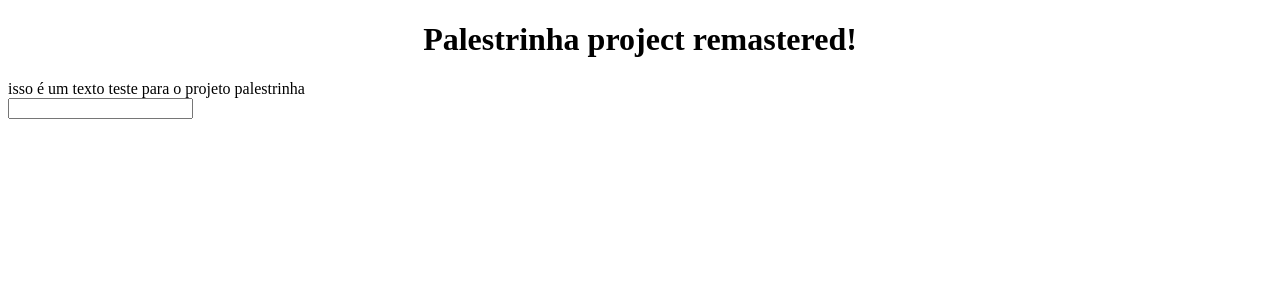
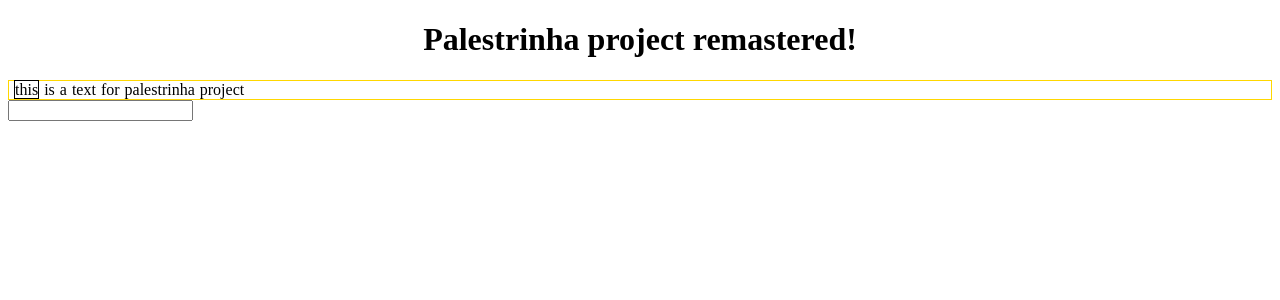
Before and after one commit to MatheusTurra/TypeHero, an Angular app: page / in a window 1280 px wide. Shown: the top 300 px of the page. Built offline with nearby package versions, Linux system fonts and the light colour scheme.

Commit message:
Base spell checking logic done

```diff
--- a/src/app/components/spell-checker/spell-checker.component.css
+++ b/src/app/components/spell-checker/spell-checker.component.css
@@ -0,0 +1,16 @@
+#text-container {
+    border: 1px solid gold;
+}
+.text-word {
+    /* border: 1px solid red; */
+    margin-left: 5px;
+    display: inline-block;
+}
+
+.current {
+    border: 1px solid black;
+}
+
+.correct {
+    color: green;
+}
--- a/src/app/components/spell-checker/spell-checker.component.html
+++ b/src/app/components/spell-checker/spell-checker.component.html
@@ -1,6 +1,17 @@
-{{text}}
+<!-- <div [ngClass]="{'css-class-1':varA === varB, 'css-class-2': varA !== varB}"> -->
+
+<div id="text-container">
+    <span class="text-word" *ngFor="let word of splittedText; let i = index">
+        <span #testWord [ngClass]="correct" [ngClass]="{'current': i === phraseIndex}">
+            {{splittedText[i]}}
+        </span>
+    </span>
+</div>
 
 <form [formGroup]="inputData">
-    {{inputData.value.inputText}}
-    <input formControlName="inputText" type="text" name="inputText" (keyup)="testeTexto(inputData.value.inputText)">
+    <input formControlName="inputText"
+        #spellCheckerInput
+        type="text"
+        name="inputText"
+        (keyup)="testeTexto(inputData.value.inputText, $event.key)">
 </form>
--- a/src/app/components/spell-checker/spell-checker.component.ts
+++ b/src/app/components/spell-checker/spell-checker.component.ts
@@ -1,4 +1,4 @@
-import { Component, OnInit } from '@angular/core';
+import { Component, OnInit, QueryList, ViewChild, ViewChildren } from '@angular/core';
 import { FormBuilder, FormGroup } from '@angular/forms';
 
 @Component({
@@ -6,26 +6,43 @@ import { FormBuilder, FormGroup } from '@angular/forms';
   templateUrl: './spell-checker.component.html',
   styleUrls: ['./spell-checker.component.css']
 })
+
 export class SpellCheckerComponent implements OnInit {
-  public text = "isso é um texto teste para o projeto palestrinha";
+  @ViewChild("spellCheckerInput") spellCheckerValue;
+  @ViewChildren("testWord") testWord: QueryList<any>;
 
+  public splittedText = "this is a text for palestrinha project".split(" ");
   public inputData:  FormGroup;
+
+  public phraseIndex;
+
 
   constructor(private formBuilder: FormBuilder) { }
 
   ngOnInit(): void {
+    this.phraseIndex = 0;
+
     this.inputData = this.formBuilder.group({
       inputText: []
     });
   }
 
-  testeTexto(text) {
-    let test = [];
-    let splittedText = [];
-    splittedText = this.text.split(" ")
-    test.push(text);
-    console.log(text == splittedText[0]);
+  testeTexto(text, eventKey) {
+    if (text === null) text = "";
 
-    console.log(test,splittedText[0])
+    let checkedWord = text;
+
+    checkedWord = checkedWord.replace(/\s/g, "");
+
+    if (eventKey === " " && checkedWord === this.splittedText[this.phraseIndex]) {
+      this.phraseIndex++;
+      this.spellCheckerValue.nativeElement.value = null;
+
+      this.testWord.forEach(element => {
+        if (element.nativeElement.className === "current") {
+          element.nativeElement.className = "correct";
+        }
+      })
+    }
   }
 }
```
